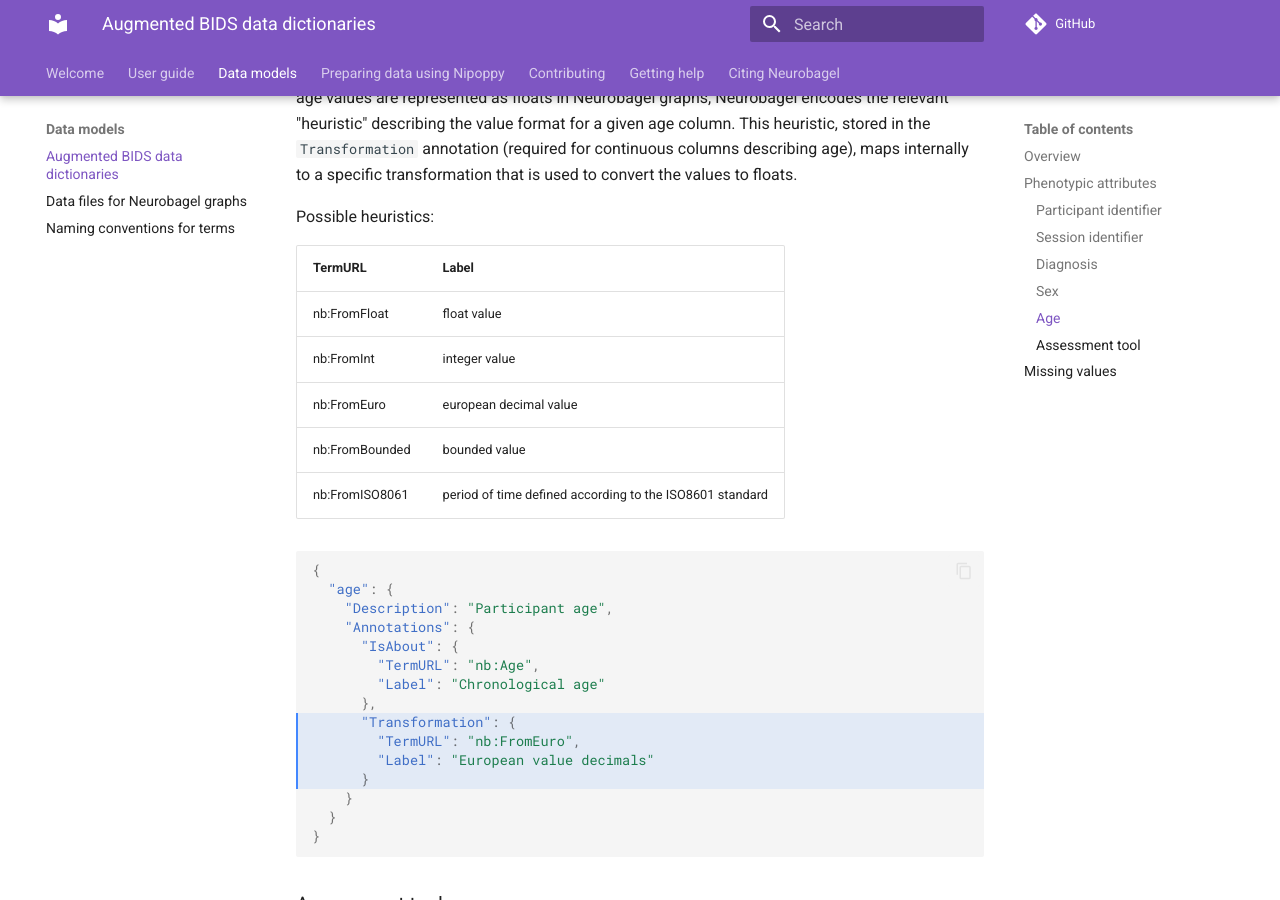
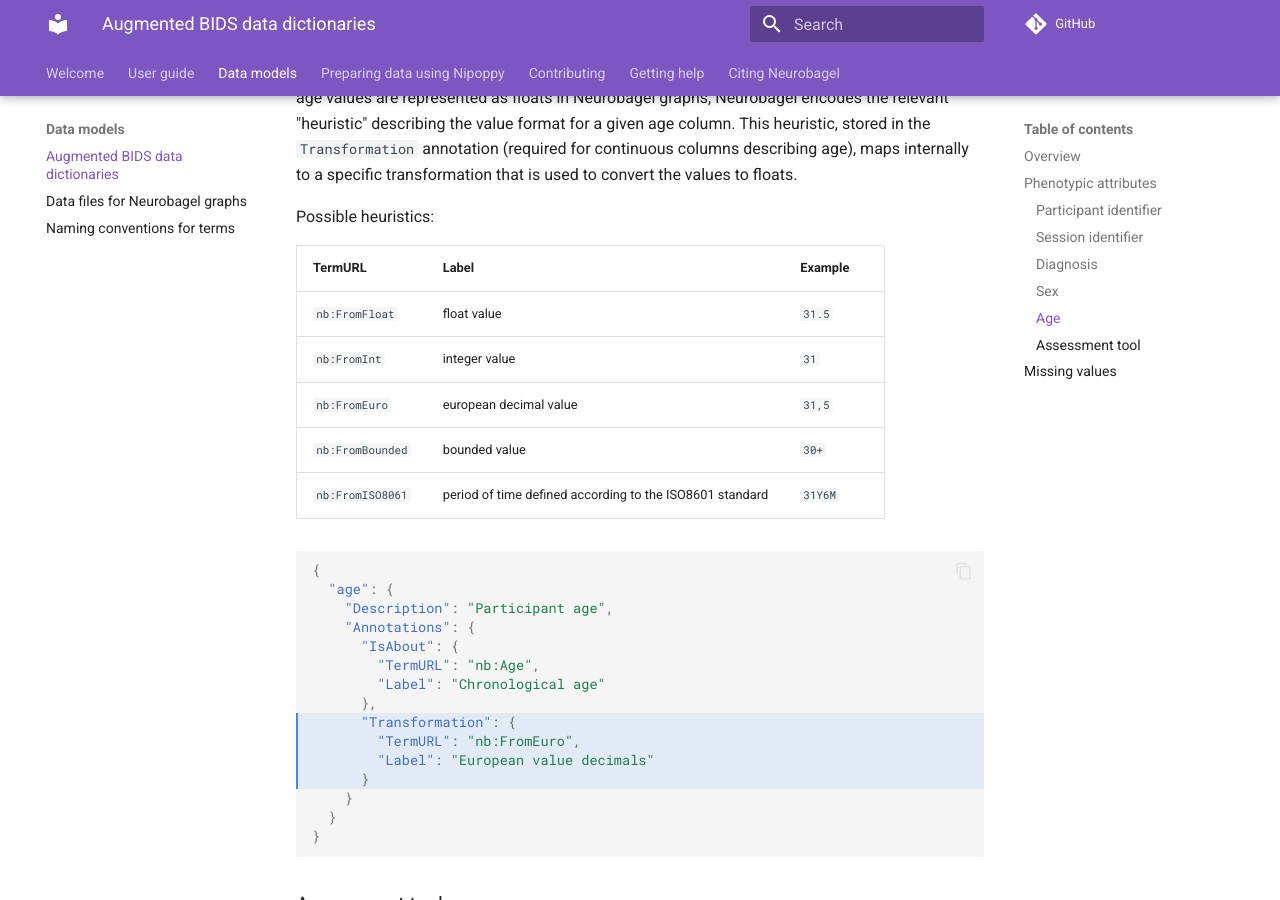
Before and after one commit to neurobagel/develop, an MkDocs documentation site: the page built from docs/docs/dictionaries.md, in a window 1280 px wide and 900 px high, scrolled down 6067 px. Built offline with MkDocs 1.6.1 and Material for MkDocs 9.7.7, drawn with Linux system fonts in a browser that asks for light colours; comment, search, counter and statistics services are not loaded.

Commit message:
[ENH] Add examples of age values per heuristic (neurobagel/documentation#110)
* fix link formatting

* add examples of age values for each heuristic

````diff
--- a/docs/docs/dictionaries.md
+++ b/docs/docs/dictionaries.md
@@ -278,13 +278,13 @@
 
 Possible heuristics:
 
-|   TermURL    |  Label  |
-|   -------    | ------- |
-|   nb:FromFloat   | float value  |
-|   nb:FromInt     | integer value |
-|   nb:FromEuro    | european decimal value |
-|   nb:FromBounded | bounded value |
-|   nb:FromISO8061 | period of time defined according to the ISO8601 standard |
+| TermURL | Label | Example |
+| ----- | ----- | ----- |
+| `nb:FromFloat` | float value | `31.5`
+| `nb:FromInt` | integer value | `31`
+| `nb:FromEuro` | european decimal value | `31,5`
+| `nb:FromBounded` | bounded value | `30+`
+| `nb:FromISO8061` | period of time defined according to the ISO8601 standard | `31Y6M`
 
 
 ```json hl_lines="9-12"
````
Also changed, not shown: docs/docs/api.md (+3 -3 lines).
